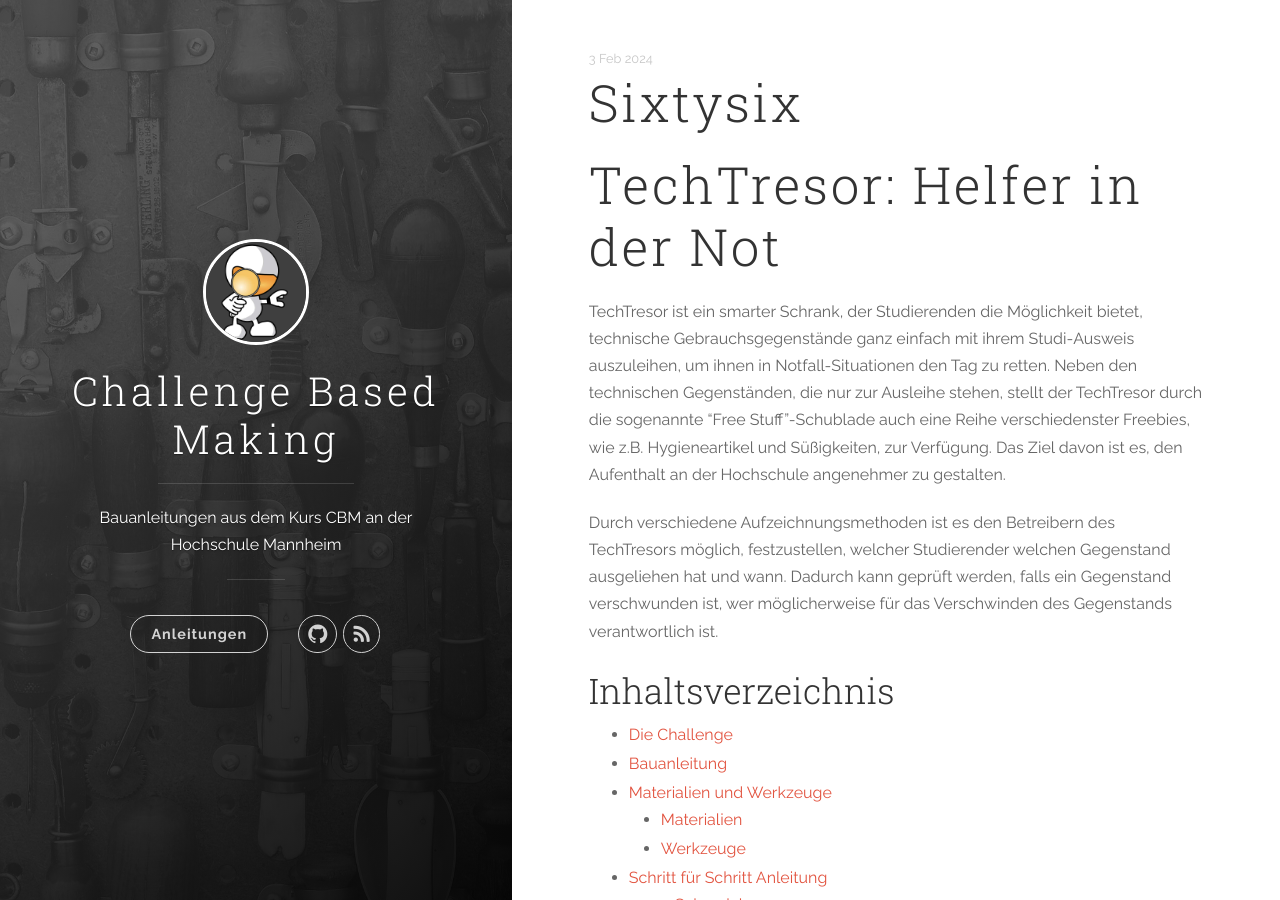
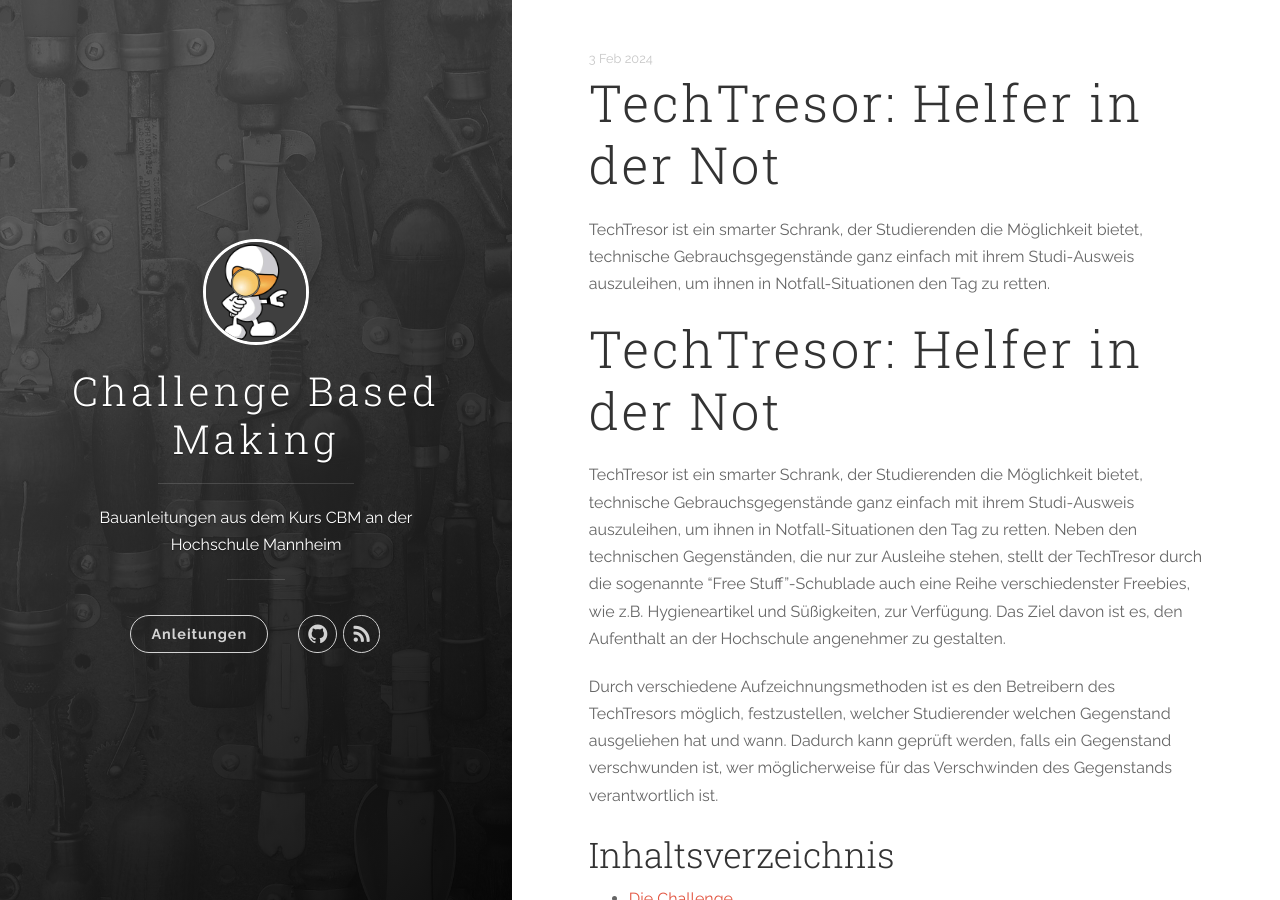
Before and after one commit to cbm-instructions/cbm-instructions.github.io, a Jekyll site: the page built from _posts/2024-02-03-sixtysix.markdown, in a window 1280 px wide and 900 px high. Built offline with Jekyll 4.4.1, drawn with Linux system fonts in a browser that asks for light colours; nearby versions of some CDN libraries.

```diff
--- a/_posts/2024-02-03-sixtysix.markdown
+++ b/_posts/2024-02-03-sixtysix.markdown
@@ -1,3 +1,12 @@
+---
+title: "TechTresor: Helfer in der Not"
+categories: instructions
+layout: post
+date: 2024-02-03
+---
+
+TechTresor ist ein smarter Schrank, der Studierenden die Möglichkeit bietet, technische Gebrauchsgegenstände ganz einfach mit ihrem Studi-Ausweis auszuleihen, um ihnen in Notfall-Situationen den Tag zu retten.
+
 # TechTresor: Helfer in der Not
 
 TechTresor ist ein smarter Schrank, der Studierenden die Möglichkeit bietet, technische Gebrauchsgegenstände ganz einfach mit ihrem Studi-Ausweis auszuleihen, um ihnen in Notfall-Situationen den Tag zu retten. Neben den technischen Gegenständen, die nur zur Ausleihe stehen, stellt der TechTresor durch die sogenannte "Free Stuff"-Schublade auch eine Reihe verschiedenster Freebies, wie z.B. Hygieneartikel und Süßigkeiten, zur Verfügung. Das Ziel davon ist es, den Aufenthalt an der Hochschule angenehmer zu gestalten.
@@ -5,6 +14,7 @@ TechTresor ist ein smarter Schrank, der Studierenden die Möglichkeit bietet, te
 Durch verschiedene Aufzeichnungsmethoden ist es den Betreibern des TechTresors möglich, festzustellen, welcher Studierender welchen Gegenstand ausgeliehen hat und wann. Dadurch kann geprüft werden, falls ein Gegenstand verschwunden ist, wer möglicherweise für das Verschwinden des Gegenstands verantwortlich ist.
 
 ## Inhaltsverzeichnis
+<!-- TOC -->
 - [Die Challenge](#die-challenge)
 - [Bauanleitung](#bauanleitung)
 - [Materialien und Werkzeuge](#materialien-und-werkzeuge)
@@ -29,6 +39,7 @@ Durch verschiedene Aufzeichnungsmethoden ist es den Betreibern des TechTresors m
   - [8. Letzte Kleinigkeiten](#8-letzte-kleinigkeiten)
 - [Funktionsweise](#funktionsweise)
 - [Nutzungsanleitung für Studierende](#nutzungsanleitung-für-studierende)
+<!-- /TOC -->
 
 ## Die Challenge
 Die Challenge, welche im Rahmen des Moduls "Challenge Based Making (WS 23/24)" gestellt wurde, lautete: "Wie können wir durch smarte Devices dabei helfen, dass die Aufenthaltsqualität an der Hochschule steigt?"
```
